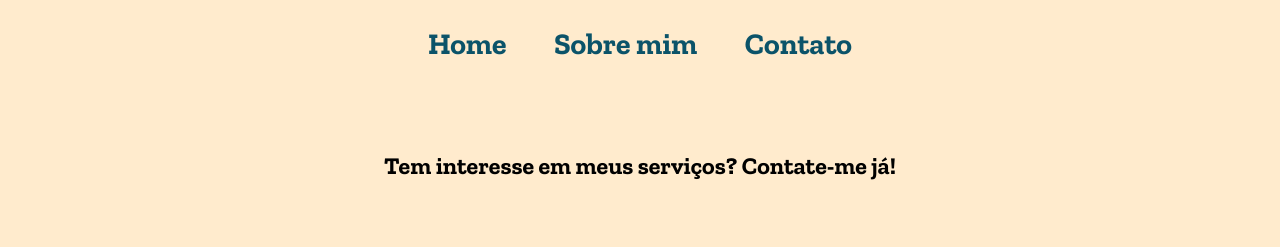
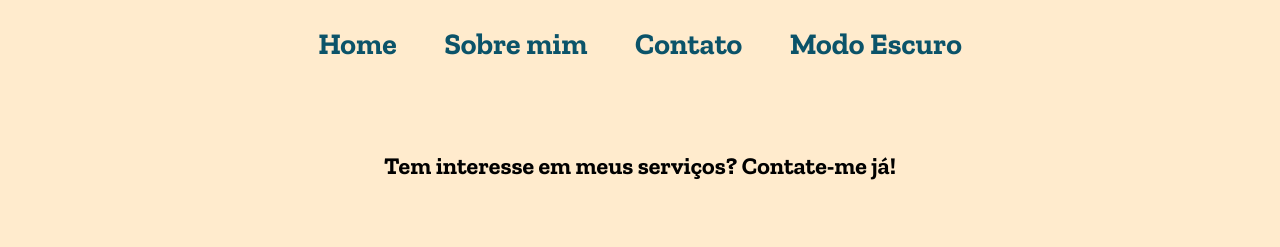
Before and after one commit to DanielAlmeidaSC/Portfolio, a plain HTML site: page contato.html in a window 1280 px wide. Shown: the top 247 px of the page. Drawn offline with nearby package versions, Linux system fonts and the light colour scheme.

Commit message:
Modo dark

```diff
--- a/Style/style.css
+++ b/Style/style.css
@@ -34,6 +34,7 @@
         margin: 20px;
         font-family: "Zilla Slab", serif;
         font-weight: bold;
+        cursor: pointer;
     }
 
     .negrito{
--- a/Style/style2.css
+++ b/Style/style2.css
@@ -26,6 +26,7 @@ header{
     margin: 1.25rem;
     font-family: "Zilla Slab", serif;
     font-weight: bold;
+    cursor: pointer;
 }
 
 .negrito{
--- a/Style/style3.css
+++ b/Style/style3.css
@@ -26,6 +26,7 @@ header{
     margin: 1.25rem;
     font-family: "Zilla Slab", serif;
     font-weight: bold;
+    cursor: pointer;
 }
 
 .negrito{
--- /dev/null
+++ b/app.js
@@ -0,0 +1,38 @@
+function black(){
+    var escuro = window.document.body.style.backgroundColor = "#222222";
+    var letrasClaras = window.document.body.style.color = "white";
+    var links = window.document.getElementsByClassName("text_decoration");
+    for (var i = 0; i < links.length; i++) {
+        links[i].style.color = "white";
+    }
+
+    var redes = window.document.getElementsByClassName("botao-click");
+    var negrito = window.document.getElementByTagName("strong");
+    negrito.body.style.color = "white";
+
+
+    for (var i = 0; i < redes.length; i++) {
+        redes[i].style.color = "white";
+        redes[i].style.backgroundColor = "#222222";
+        redes[i].style.borderColor = "white";
+    }
+
+    var rodape = window.document.getElementsByClassName("rodape");
+    for (var i = 0; i < rodape.length; i++) {
+        rodape[i].style.backgroundColor = "white";
+    }
+
+    var textoRodape = window.document.getElementById("textoRodape");
+    textoRodape.style.color = "black";
+
+    var tituloSobreEu = window.document.getElementById("titleAboutMe");
+    tituloSobreEu.style.color = "white";
+
+        var buttonWhats = window.document.getElementsByClassName("text_redes");
+        for (var i = 0; i < buttonWhats.length; i++) {
+            buttonWhats[i].style.color = "white";  // Altera a cor do texto para branco
+
+        }
+
+    return escuro;
+}
--- a/contato.html
+++ b/contato.html
@@ -6,7 +6,6 @@
     <title>Contato</title>
     <link rel="stylesheet" href="/Style/style2.css">
     <link rel="icon" href="/img/icon.png" type="image/png">
-
 </head>
 <body>
      <header>
@@ -14,25 +13,25 @@
                 <a class="text_decoration" href="index.html">Home</a>
                 <a class="text_decoration" href="sobre.html">Sobre mim</a>
                 <a class="text_decoration" href="contato.html">Contato</a>
+                <a class="text_decoration" onclick="black()">Modo Escuro</a>
             </nav>
         </header>
-
-
 
     <main>
         <p class="titulo_redes">Tem interesse em meus serviços? Contate-me já!</p>
         <div class="botoes_redes">
             <div class="botoes_contato1">
                 <img class="image_icon" src="/img/whats.png" alt="icone do WhatsApp">
-                <a class="text_redes" href="https://api.whatsapp.com/send?phone=5549999775860&text=Ol%C3%A1,%20Daniel%20Almeida!%20Gostaria%20de%20saber%20mais%20sobre%20seus%20servi%C3%A7os%20e%20sua%20disponibilidade%20de%20hor%C3%A1rios%20para%20realizarmos%20uma%20reuni%C3%A3o!!%F0%9F%98%83">WhatsApp</a>
-                </div>
-        <img src="img/iconPrincipal.png" alt="me" class="foto_contato">
+                <a class="text_redes" href="https://api.whatsapp.com/send?phone=5549999775860&text=Ol%C3%A1,%20Daniel%20Almeida!%20Gostaria%20de%20saber%20mais%20sobre%20seus%20servi%C3%A7os%20e%20sua%20disponibilidade%20de%20hor%C3%A1rios%20para%20realizarmos%20uma%20reuni%C3%A3o!!%F0%9F%98%83" id="buttonWhats">WhatsApp</a>
+            </div>
+            <img src="img/iconPrincipal.png" alt="me" class="foto_contato">
         </div>
-
     </main>
 
-        <footer class="rodape">
-            <p id="textoRodape">Desenvolvido por Daniel Almeida.</p>
-        </footer>
+    <footer class="rodape">
+        <p id="textoRodape">Desenvolvido por Daniel Almeida.</p>
+    </footer>
+
+    <script src="app.js"></script>
 </body>
 </html>
```
Also changed, not shown: index.html (+1 -0 lines), sobre.html (+3 -1 lines).
